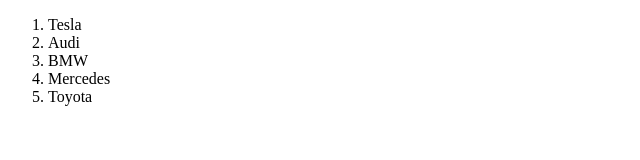
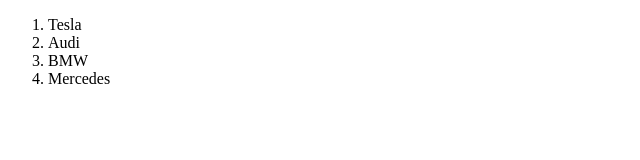
Before and after one commit to oscarromero583/my-app, a React (Create React App) app: page / in a window 1280 px wide. Shown: the top 160 px of the page, without its empty margins (0-640 px from the left). Built offline with nearby package versions, Linux system fonts and the light colour scheme.

Commit message:
list custom component in react 2

```diff
--- a/src/App.js
+++ b/src/App.js
@@ -3,110 +3,53 @@
 
 //create a component ......
 
-// function Greetings() {
-//   return <p>Hello there! Good morning</p>;
-// }
-
-// //Avatar component....
-// function Avatar() {
-//   return (
-//     <img
-//       className="card-image"
-//       src={boardImage}
-//       alt="avatar"
-//       style={{ width: 100 }}
-//     />
-//   );
-// }
-
-// //profile card....
-// function UserProfile() {
-//   return (
-//     <div className="card">
-//       <Avatar />
-//       <div className="card-name">Name: Romero</div>
-//       <div>Romero is a Good Sleeper</div>
-//     </div>
-//   );
-// }
-
-//A list item component....
-function ListItem() {
-  return <li>Tesla</li>;
+function Greetings() {
+  return <p>Hello there! Good morning</p>;
 }
 
-//create our root component => App component
+//Avatar component....
+function Avatar() {
+  return (
+    <img
+      className="card-image"
+      src={boardImage}
+      alt="avatar"
+      style={{ width: 100 }}
+    />
+  );
+}
 
+//profile card....
+function UserProfile() {
+  return (
+    <div className="card">
+      <Avatar />
+      <div className="card-name">Name: Romero</div>
+      <div>Romero is a Good Sleeper</div>
+    </div>
+  );
+}
+
+//list Item component...
+function ListComponent() {
+  return <li>Tesla</li>
+}
+
+
+// create our rroot component => App component
 function App() {
-  // list of items...
-  const items = ["Tesla", "Audi", "BMW", "Mercedes", "Toyota"];
+  const cars = ["Tesla", "Audi", "BMW", "Mercedes"];
 
-  //create a list of list items...
-  const listItems = items.map((item) => {
-    return <li>{item}</li>;
-  });
+  //create a list of cars....
+  const listItems = cars.map(car => {
+        return <li key={car}>{car}</li>
+  })
 
-  return <ol>{listItems}</ol>;
+  return (
+      <ol>
+        {listItems}
+      </ol>
+  );
 }
 
 export default App;
-
-// import React from "react";
-// import boardImage from "./board.jpg";
-
-// //create a component ......
-
-// function Greetings() {
-//   return <p>Hello there! Good morning</p>;
-// }
-
-// //Avatar component....
-// function Avatar() {
-//   return (
-//     <img
-//       className="card-image"
-//       src={boardImage}
-//       alt="avatar"
-//       style={{ width: 100 }}
-//     />
-//   );
-// }
-
-// //profile card....
-// function UserProfile() {
-//   return (
-//     <div className="card">
-//       <Avatar />
-//       <div className="card-name">Name: Romero</div>
-//       <div>Romero is a Good Sleeper</div>
-//     </div>
-//   );
-// }
-
-// //A list item component....
-// function listItems() {
-//   return <li>Tesla</li>;
-// }
-
-// //create our root component => App component
-
-// function App() {
-//   // List of items
-//   const items = ["Tesla", "Audi", "Mercedes", "TOYOTA"];
-
-//   const ListItems = items.map((item, index) => (
-//     <ListItems key={index} item={item} />
-//   ));
-
-//   return (
-//     <section className="main-page">
-//       <div>
-//         <ol>{listItems}</ol>
-//       </div>
-//       <Greetings />
-//       <UserProfile />
-//     </section>
-//   );
-// }
-
-// export default App;
```
